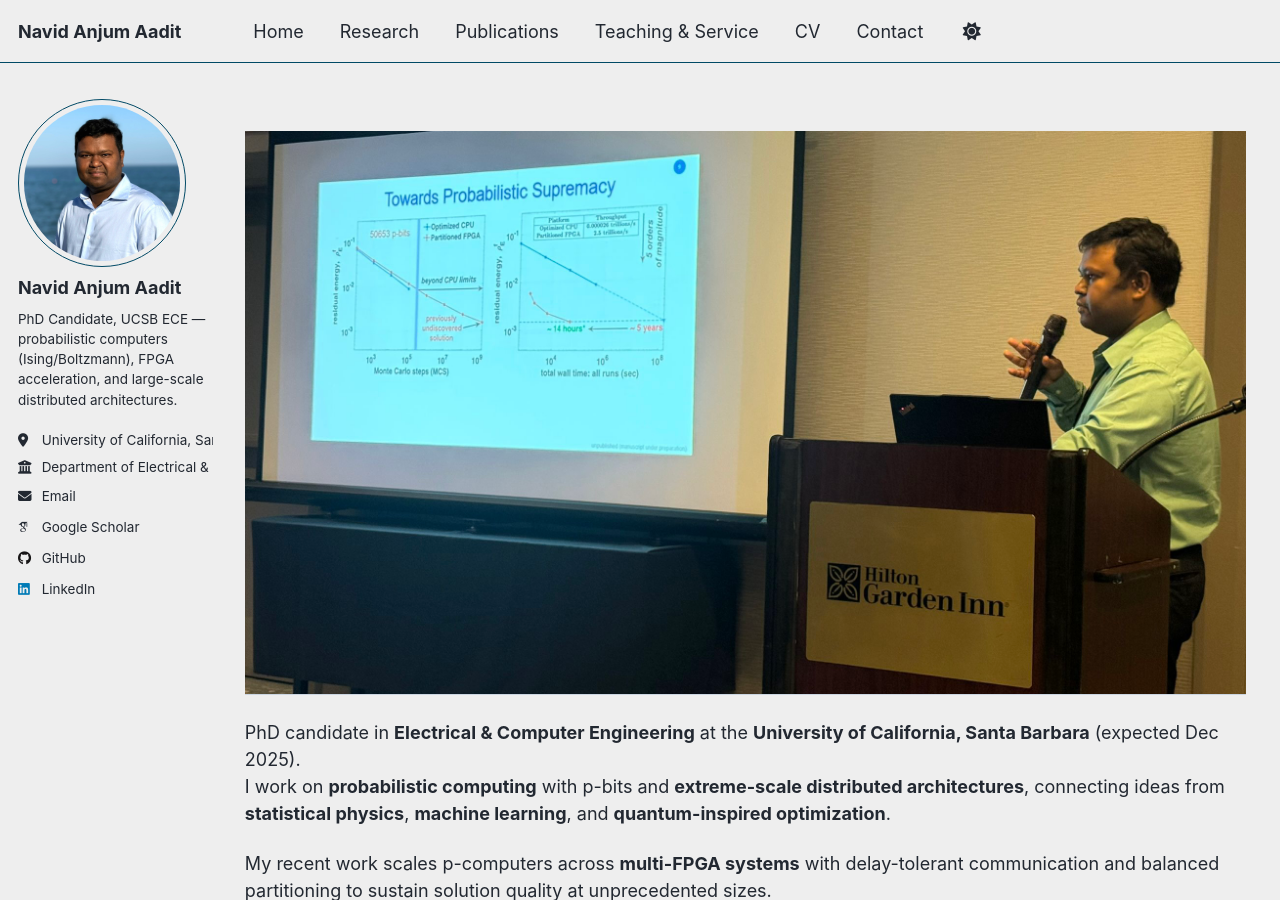
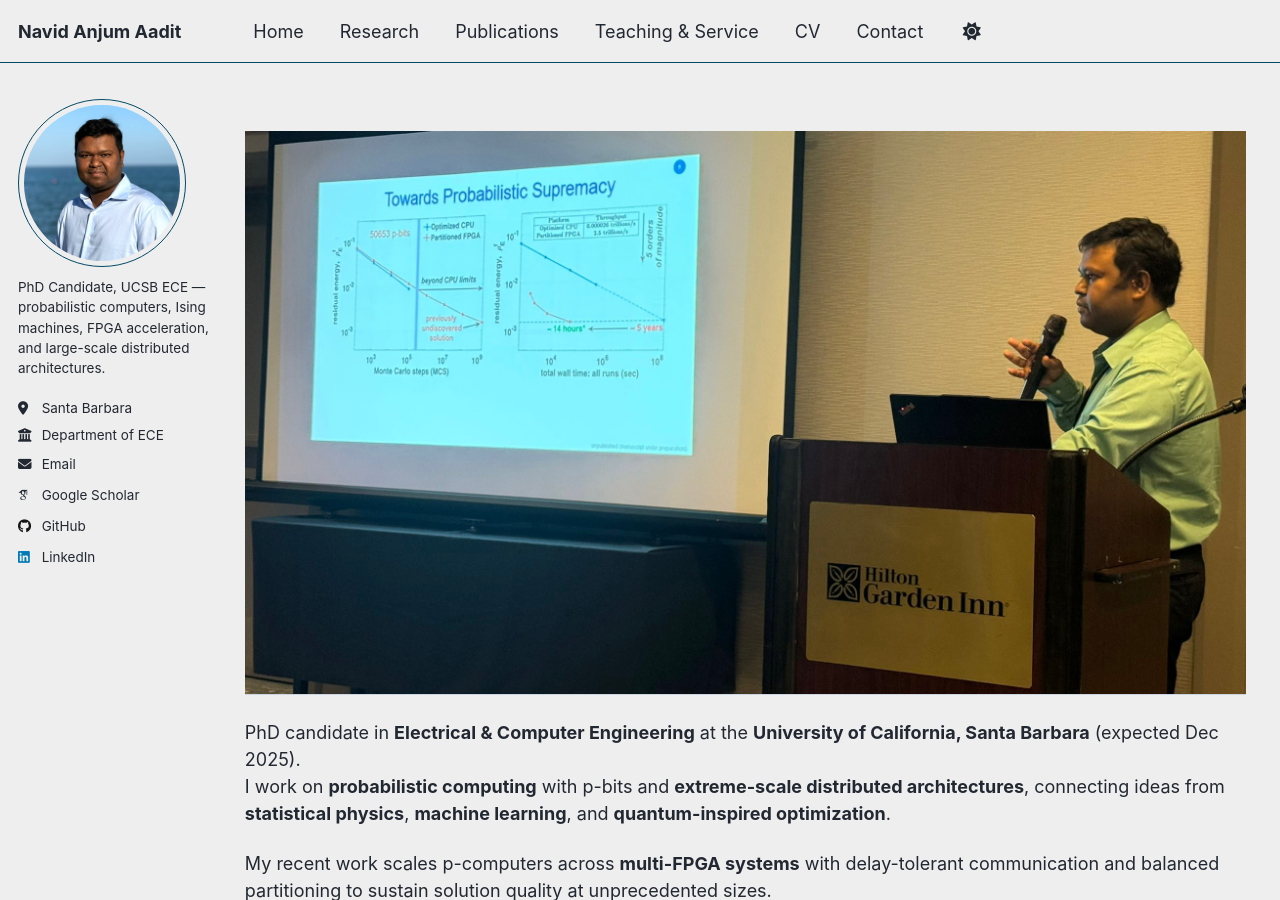
Before and after one commit to navidaadit/navidaadit.github.io, a Jekyll site: the page built from _pages/about.md, in a window 1280 px wide and 900 px high. Built offline with Jekyll 4.4.1, drawn with Linux system fonts in a browser that asks for light colours; some web fonts are replaced; a script that is not in the unit is left out.

Commit message:
Update _config.yml

```diff
--- a/_config.yml
+++ b/_config.yml
@@ -19,10 +19,9 @@ masthead_title: ""   # leave empty to suppress navbar title text
 
 author:
   avatar: "headshot.jpeg"
-  name: "Navid Anjum Aadit"
-  bio: "PhD Candidate, UCSB ECE — probabilistic computers (Ising/Boltzmann), FPGA acceleration, and large-scale distributed architectures."
-  location: "University of California, Santa Barbara"
-  employer: "Department of Electrical & Computer Engineering"
+  bio: "PhD Candidate, UCSB ECE — probabilistic computers, Ising machines, FPGA acceleration, and large-scale distributed architectures."
+  location: "Santa Barbara"
+  employer: "Department of ECE"
   email: "maadit@ucsb.edu"
   googlescholar: "https://scholar.google.com/citations?user=KXA0nl4AAAAJ&hl=en"
   github: "navidaadit"
@@ -30,7 +29,7 @@ author:
 
 publication_category:
   books:
-    title: 'Books'
+    title: 'Book Chapters'
   manuscripts:
     title: 'Journal Articles'
   conferences:
```
